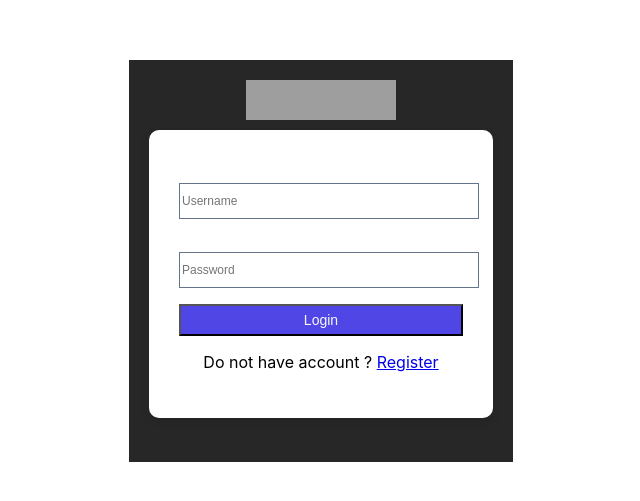
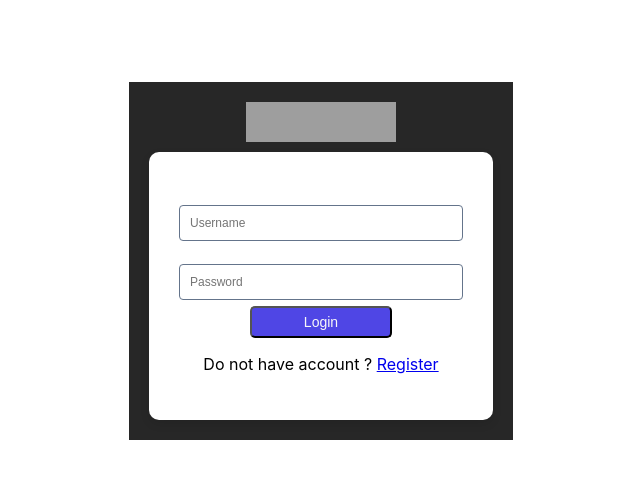
Before and after one commit to Saisoma26/My-Jobby-Website, a React (Create React App) app in the folder Jobby-app/: page /login in a window 1280 px wide. Shown: the part 139-640 px from the top of the page, without its empty margins (319-959 px from the left). Built offline with nearby package versions, Linux system fonts and the light colour scheme; grey boxes are pictures that could not be loaded; a web font is replaced by a local one.

Commit message:
made CSS changes

```diff
--- a/Jobby-app/package.json
+++ b/Jobby-app/package.json
@@ -6,7 +6,7 @@
     "node": "^10.13 || 12 || 14 || 15",
     "npm": ">=6"
   },
-  "homepage": "https://Saisoma26.github.io/Jobby-app",
+  "homepage": "/",
   "dependencies": {
     "@testing-library/jest-dom": "5.11.9",
     "@testing-library/react": "11.2.5",
--- a/Jobby-app/src/components/LoginForm/index.css
+++ b/Jobby-app/src/components/LoginForm/index.css
@@ -1,8 +1,12 @@
 .back {
   height: 100vh;
+  width: 100vw;
   display: flex;
   justify-content: center;
   align-items: center;
+  overflow: hidden; /* Prevent content overflow */
+  margin: 0; /* Remove default margin */
+  padding: 0;
 }
 .login-container {
   width: 30%;
@@ -11,6 +15,7 @@
   padding: 20px;
   display: flex;
   flex-direction: column;
+  justify-content: center;
   background-color: #272727;
 }
 .website-logo {
@@ -22,6 +27,7 @@
 .form-container {
   display: flex;
   flex-direction: column;
+  justify-content: center;
 }
 .inputel-label {
   font-size: 14px;
@@ -30,13 +36,23 @@
   margin-bottom: 6px;
 }
 .inputel {
-  height: 36px;
+  /* height: 36px;
   border: 1px solid #f8f8f8;
   color: white;
   font-weight: 500;
   font-size: 12px;
   margin-bottom: 10px;
+  margin: 0 auto;
   background-color: transparent;
+  width: 100%; /* Adjust to the parent's width */
+  box-sizing: border-box;
+  margin: 0;
+  padding: 10px;
+  border: 1px solid #ccc;
+  border-radius: 4px;
+  width: 80%;
+  max-width: 100%;
+  align-self: center;
 }
 .submit-btn {
   height: 32px;
@@ -47,10 +63,14 @@
   color: #f8f8f8;
   background-color: #4f46e5;
   font-size: 14px;
-  margin-top: 6px;
+  margin-top: 30px;
+  width: 50%;
+  align-self: center;
+  border-radius: 5px;
 }
 .errmsg {
   color: #ff0b37;
-  font-size: 12px;
+  font-size: 18px;
   font-weight: 500;
+  text-align: center;
 }
--- a/Jobby-app/src/components/LoginForm/index.js
+++ b/Jobby-app/src/components/LoginForm/index.js
@@ -39,7 +39,7 @@ class LoginForm extends Component {
       this.onLoginsuccess(data)
     } else {
       console.log(data.error_msg)
-      this.setState({errorMsg: data.error_msg})
+      this.setState({errorMsg: data.message})
     }
   }
 
@@ -97,7 +97,7 @@ class LoginForm extends Component {
               Do not have account ? <Link to="/register">Register</Link>
             </p>
           </form>
-          <p className="errmsg">{errorMsg}</p>
+          {errorMsg && <p className="errmsg">{errorMsg}</p>}
         </div>
       </div>
     )
--- a/Jobby-app/src/components/ProtectedRoute/index.js
+++ b/Jobby-app/src/components/ProtectedRoute/index.js
@@ -3,7 +3,9 @@ import {Route, Redirect} from 'react-router-dom'
 
 const ProtectedRoute = props => {
   const accessToken = Cookies.get('jwt_token')
+  console.log('protected route:', accessToken)
   if (accessToken === undefined) {
+    console.log('going to login page')
     return <Redirect to="/login" />
   }
   return <Route {...props} />
--- a/Jobby-app/src/components/RegisterForm/index.css
+++ b/Jobby-app/src/components/RegisterForm/index.css
@@ -41,11 +41,11 @@
   }
 
   label {
-    display: block;
-    font-size: 14px;
-    color: #555555;
-    text-align: left;
-    margin-bottom: 8px;
+    font-size: 12px;
+    font-weight: 500;
+    color: black;
+    margin-bottom: 6px;
+    text-align: start;
   }
 
   .input-field {
@@ -56,6 +56,26 @@
     border: 1px solid #cccccc;
     border-radius: 5px;
     box-sizing: border-box;
+  }
+
+  inputel {
+    /* height: 36px;
+    border: 1px solid #f8f8f8;
+    color: white;
+    font-weight: 500;
+    font-size: 12px;
+    margin-bottom: 10px;
+    margin: 0 auto;
+    background-color: transparent;
+    width: 100%; /* Adjust to the parent's width */
+    box-sizing: border-box;
+    margin: 0;
+    padding: 10px;
+    border: 1px solid #ccc;
+    border-radius: 4px;
+    width: 80%;
+    max-width: 100%;
+    align-self: center;
   }
 
   .input-field:focus {
--- a/Jobby-app/src/components/RegisterForm/index.js
+++ b/Jobby-app/src/components/RegisterForm/index.js
@@ -102,14 +102,14 @@ class RegisterForm extends Component {
               value={username}
               required
               onChange={this.onChangeUsername}
-              className="input-field"
+              className="inputel"
             />
             <label htmlFor="description">Descripion</label>
             <textarea
               id="shortdescription"
               value={description}
               onChange={this.onChangeDescription}
-              className="input-field"
+              className="inputel"
               placeholder="Write a short description about yourself (max 50 characters)..."
               rows="4"
               cols="50"
@@ -121,7 +121,7 @@ class RegisterForm extends Component {
               value={password}
               required
               onChange={this.onChangePassword}
-              className="input-field"
+              className="inputel"
             />
             <label htmlFor="confirmPassword">Confirm Password</label>
             <input
@@ -130,7 +130,7 @@ class RegisterForm extends Component {
               value={confirmPassword}
               required
               onChange={this.onChangeConfirmPassword}
-              className="input-field"
+              className="inputel"
             />
             {errorMsg && <p className="error-message">*{errorMsg}</p>}
             <button type="submit" className="submit-btn">
```
